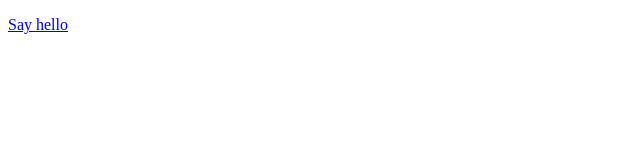
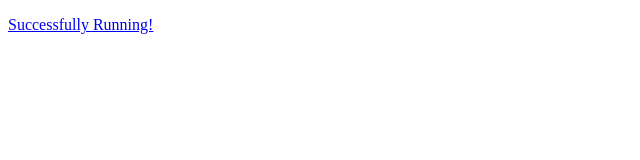
Before and after one commit to SenthilkumarMCA/appengine-nodejs-quicks, a website: page static/index.html in a window 1280 px wide. Shown: the whole page, without its empty margins (0-640 px from the left). Drawn offline with Linux system fonts and the light colour scheme.

Commit message:
Changed the content
Changed the content which will be shown on browser

```diff
--- a/static/index.html
+++ b/static/index.html
@@ -4,6 +4,6 @@
     <meta charset="utf-8"/>
   </head>
   <body>
-    <p><a href="/hello">Say hello</a>
+    <p><a href="/hello">Successfully Running!</a>
   </body>
 </html>
```
